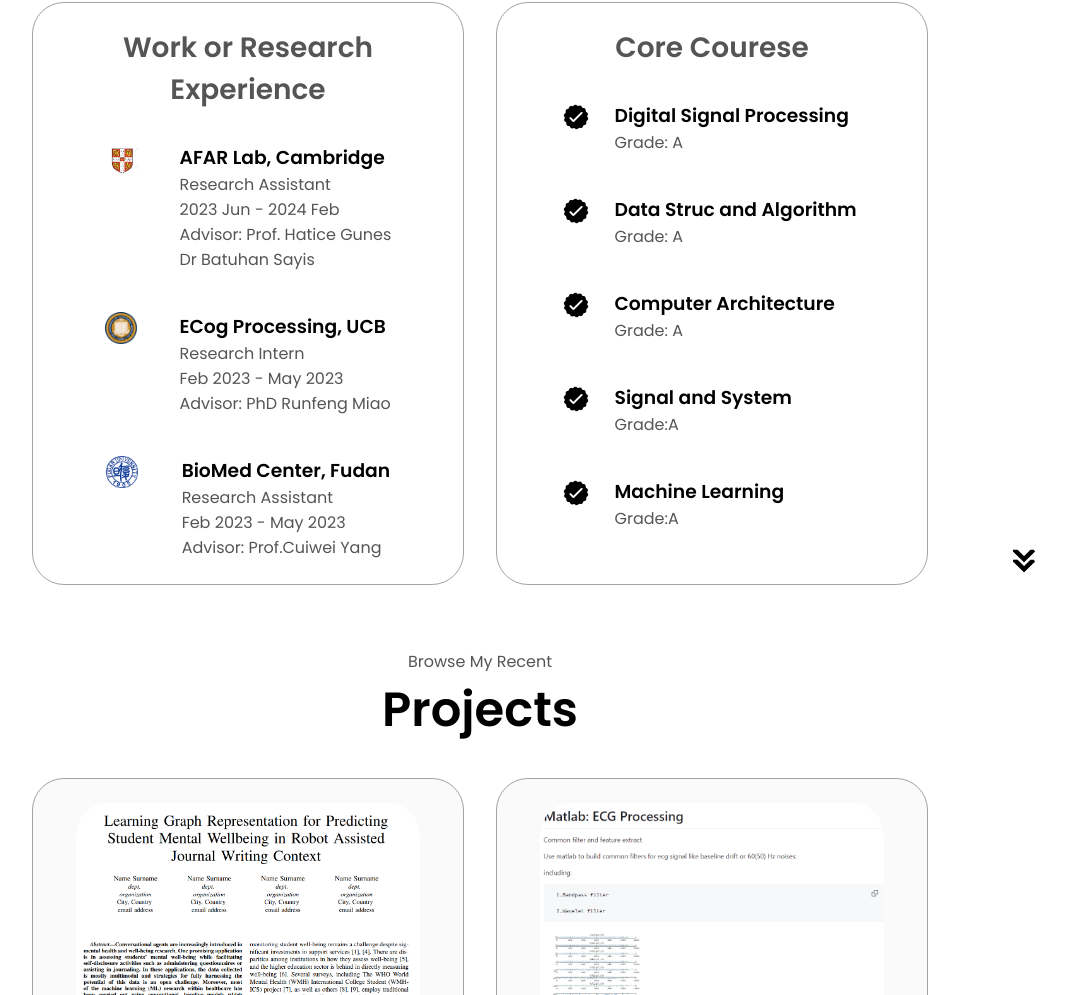
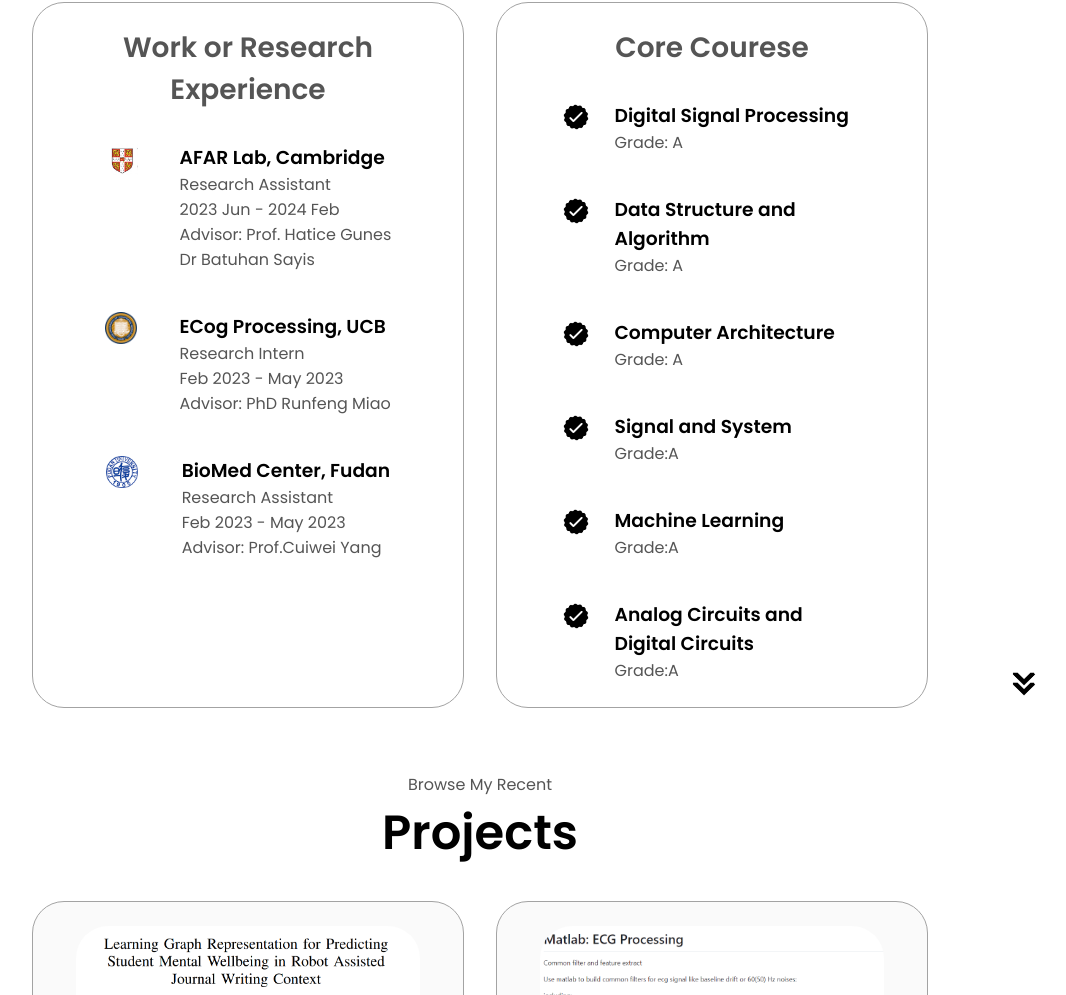
Before and after one commit to Rwigie/Rwigie.github.io, a plain HTML site: page index.html in a window 1280 px wide. Shown: the part 1823-2818 px from the top of the page, without its empty margins (160-1226 px from the left). Drawn offline with Linux system fonts and the light colour scheme.

Commit message:
Update index.html

```diff
--- a/index.html
+++ b/index.html
@@ -184,7 +184,7 @@
                     class="icon"
                   />
                   <div class="article-details">
-                    <h3>Data Struc and Algorithm</h3>
+                    <h3>Data Structure and Algorithm</h3>
                     <p>Grade: A</p>
                   </div>
                 </article>
@@ -219,6 +219,17 @@
                     <div>
                       <h3 class="article-details">Machine
                         Learning</h3>
+                      <p>Grade:A</p>
+                    </div>
+                  </article>
+                  <article>
+                    <img
+                      src="./assets/checkmark.png"
+                      alt="Experience icon"
+                      class="icon"
+                    />
+                    <div>
+                      <h3 class="article-details">Analog Circuits and Digital Circuits</h3>
                       <p>Grade:A</p>
                     </div>
                   </article>
```
